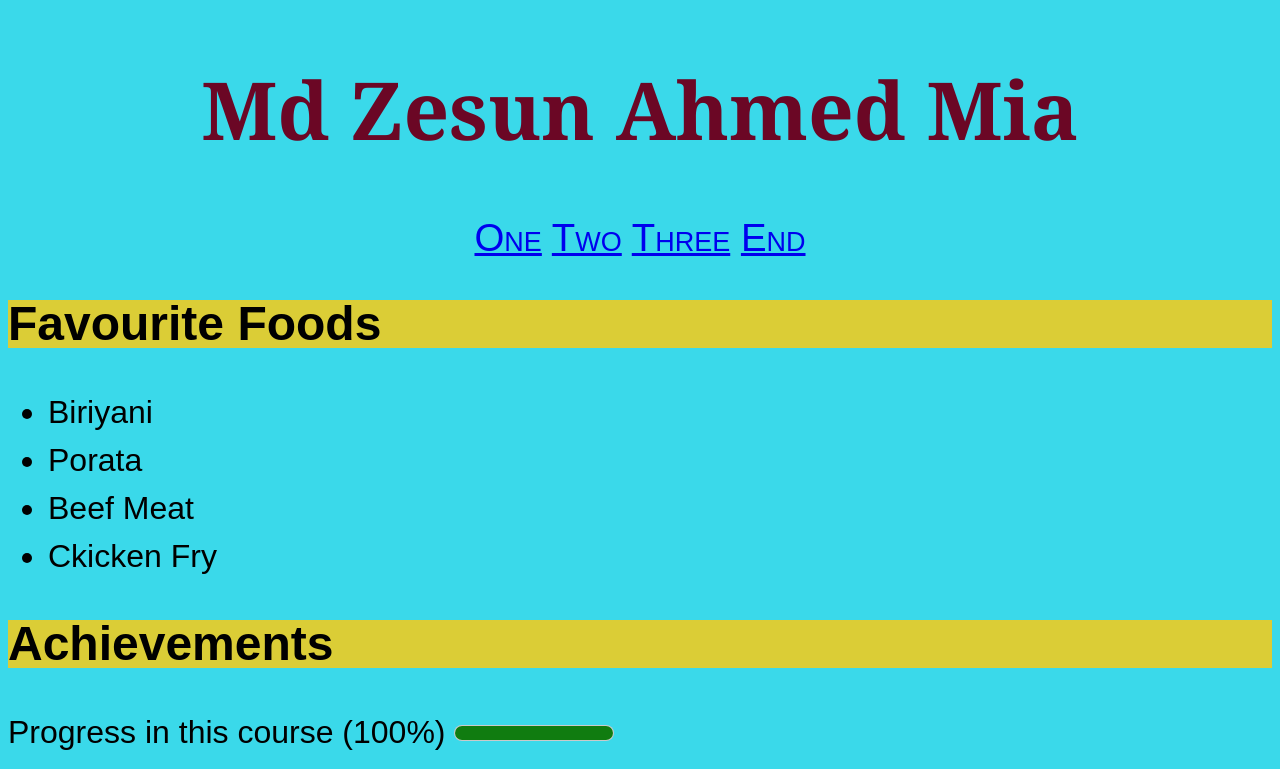
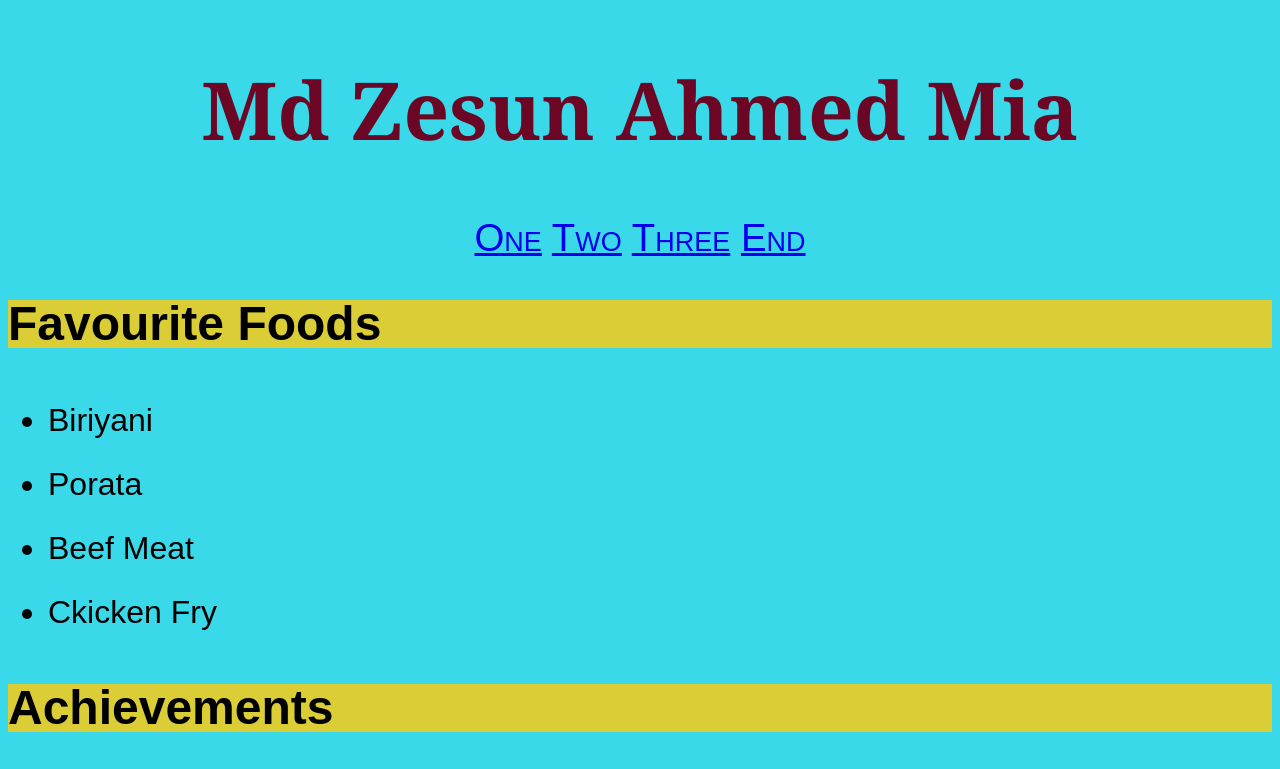
Before and after one commit to zesun33/sample, a plain HTML site: page HTML5_assignment_with_css.html in a window 1280 px wide. Shown: the top 769 px of the page. Drawn offline with Linux system fonts and the light colour scheme.

Commit message:
Update external_css_sheet_for_assignment.css

```diff
--- a/css/external_css_sheet_for_assignment.css
+++ b/css/external_css_sheet_for_assignment.css
@@ -17,6 +17,9 @@ nav{
 section{
 	line-height: 150%;
 }
+li{
+	line-height: 200%;
+}
 h1{
 	font-family: cambria;
 	font-size: 250%;
```
